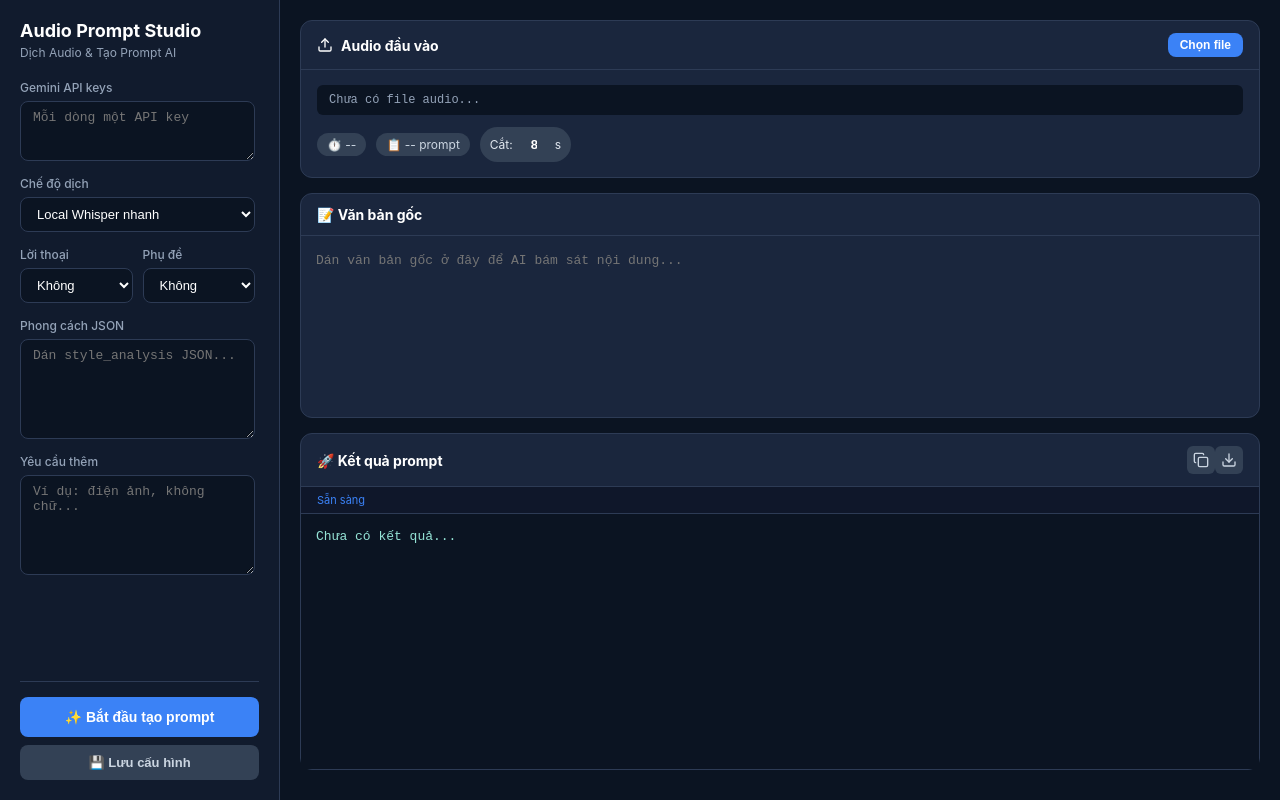
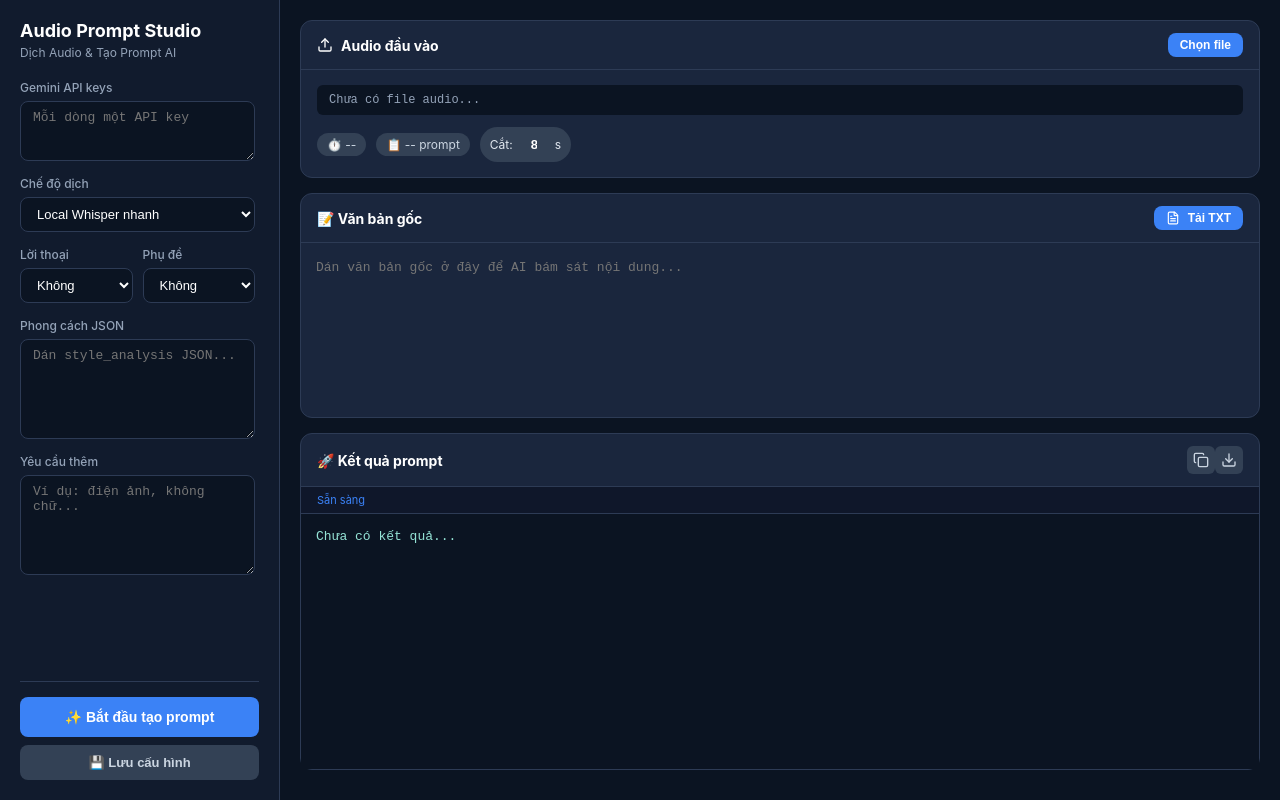
Before and after one commit to phamvuong90sd-create/audio-prompt-studio, a React (Vite) app: page / in a window 1280 px wide. Built offline with nearby package versions, Linux system fonts and the light colour scheme.

Commit message:
feat: import original text from txt file

```diff
--- a/electron/preload.cjs
+++ b/electron/preload.cjs
@@ -5,5 +5,6 @@
   info: (payload) => ipcRenderer.invoke('audio:info', payload),
   saveConfig: (payload) => ipcRenderer.invoke('config:save', payload),
   loadConfig: () => ipcRenderer.invoke('config:load'),
-  saveText: (payload) => ipcRenderer.invoke('dialog:saveText', payload)
+  saveText: (payload) => ipcRenderer.invoke('dialog:saveText', payload),
+  readText: (payload) => ipcRenderer.invoke('dialog:readText', payload)
 });
--- a/src/main.tsx
+++ b/src/main.tsx
@@ -1,6 +1,6 @@
 import React, { useEffect, useState } from 'react';
 import { createRoot } from 'react-dom/client';
-import { Copy, Download, Upload } from 'lucide-react';
+import { Copy, Download, FileText, Upload } from 'lucide-react';
 import './style.css';
 
 declare global { interface Window { studioAPI: any } }
@@ -12,6 +12,7 @@
   saveConfig: async () => ({}),
   loadConfig: async () => ({}),
   saveText: async () => ({ ok:false, error:'api_not_ready' }),
+  readText: async () => ({ ok:false, error:'api_not_ready' }),
 };
 
 function Field({ label, children }: { label: string; children: React.ReactNode }) {
@@ -49,6 +50,22 @@
     if (!file) return;
     const info = await api().info({ file, chunkSeconds: seconds });
     if (info?.ok) { setAutoInfo(info); if (info.promptCount) setTargetPromptCount(String(info.promptCount)); }
+  }
+
+  async function loadOriginalTxt() {
+    const r = await api().openFile({
+      properties: ['openFile'],
+      filters: [{ name: 'Text', extensions: ['txt'] }],
+    });
+    if (r?.[0]) {
+      const loaded = await api().readText({ filePath: r[0] });
+      if (loaded?.ok) {
+        setOriginalText(loaded.text || '');
+        setStatus(`Đã tải văn bản gốc: ${loaded.filePath}`);
+      } else {
+        setStatus(`Lỗi tải TXT: ${loaded?.error || 'unknown_error'}`);
+      }
+    }
   }
 
   async function pickAudio() {
@@ -189,7 +206,7 @@
           </section>
 
           <section className="card text-card">
-            <div className="card-header"><h2>📝 Văn bản gốc</h2></div>
+            <div className="card-header"><h2>📝 Văn bản gốc</h2><button className="action-btn" onClick={loadOriginalTxt}><FileText size={14}/> Tải TXT</button></div>
             <textarea value={originalText} onChange={e => setOriginalText(e.target.value)} placeholder="Dán văn bản gốc ở đây để AI bám sát nội dung..." />
           </section>
 
```
Also changed, not shown: electron/main.cjs (+8 -0 lines).
